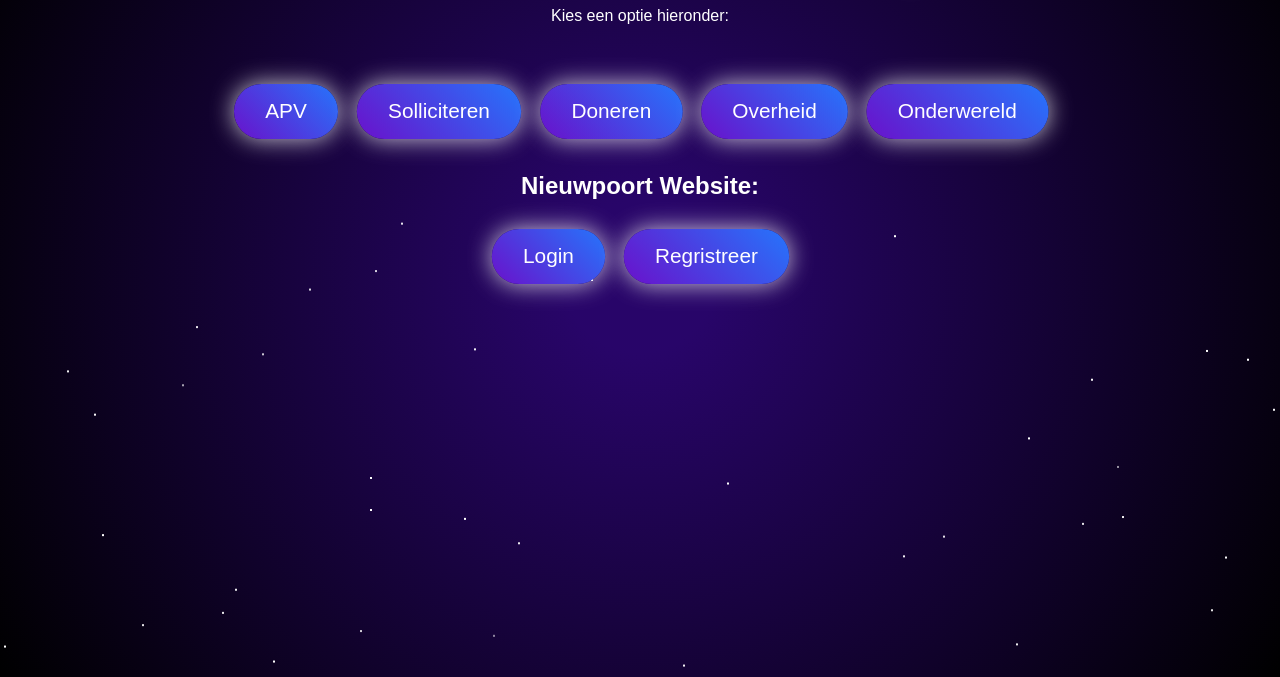
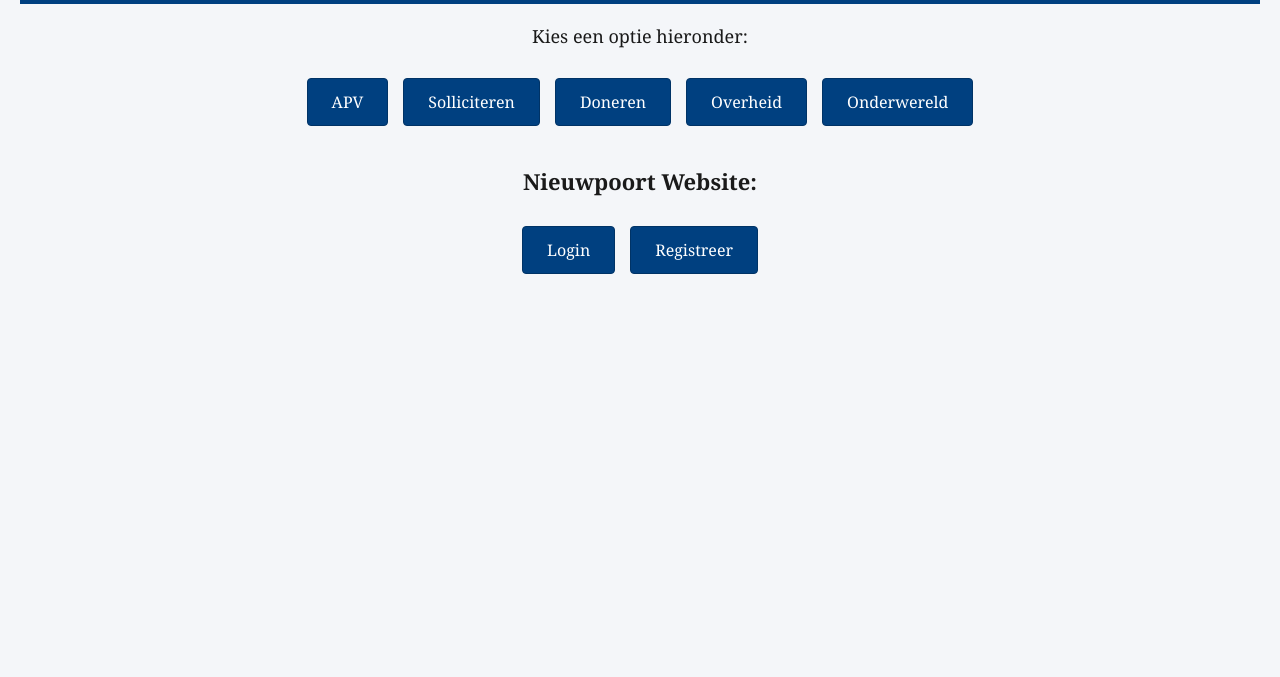
Before and after one commit to BrendenKps/NieuwpoortRP, a plain HTML site: page index.html in a window 1280 px wide. Shown: the part 123-800 px from the top of the page. Drawn offline with Linux system fonts and the light colour scheme.

Commit message:
Update index.html

```diff
--- a/index.html
+++ b/index.html
@@ -6,133 +6,83 @@
     <title>FiveM Server - Homepage</title>
     <style>
         body {
-            font-family: Arial, sans-serif;
+            font-family: 'Georgia', serif;
+            background-color: #f4f6f9;
+            margin: 0;
+            padding: 40px 20px;
+            color: #1a1a1a;
+        }
+
+        header {
+            background-color: #002d62;
+            color: white;
+            padding: 20px;
             text-align: center;
+            border-bottom: 4px solid #004080;
+        }
+
+        h1 {
             margin: 0;
-            overflow: hidden;
-            color: white;
-            padding: 50px;
+            font-size: 32px;
         }
-        .background {
-            position: fixed;
-            top: 0;
-            left: 0;
-            width: 100%;
-            height: 100%;
-            background: radial-gradient(circle, rgb(40, 5, 105) 10%, rgba(0,0,0,1) 100%);
-            overflow: hidden;
-            z-index: -1;
+
+        p {
+            font-size: 18px;
+            text-align: center;
+            margin-top: 20px;
         }
-        .stars {
-            position: absolute;
-            width: 100%;
-            height: 100%;
+
+        .button-container {
+            display: flex;
+            flex-wrap: wrap;
+            justify-content: center;
+            margin-top: 30px;
+            gap: 15px;
         }
-        .star {
-            position: absolute;
-            width: 2px;
-            height: 2px;
-            background: white;
-            opacity: 0.8;
-            animation: twinkle 2s infinite ease-in-out alternate, moveStars linear infinite;
-        }
-        @keyframes twinkle {
-            from { opacity: 0.3; }
-            to { opacity: 1; }
-        }
-        @keyframes moveStars {
-            from { transform: translateY(0); }
-            to { transform: translateY(100vh); }
-        }
-        .button-container {
-            margin-top: 50px;
-        }
+
         .button {
             display: inline-block;
-            background: linear-gradient(45deg, #6a11cb, #2575fc);
+            background-color: #004080;
             color: white;
-            padding: 15px 30px;
-            margin: 10px;
             text-decoration: none;
-            font-size: 20px;
-            border-radius: 30px;
-            transition: 0.3s;
-            box-shadow: 0 0 15px rgba(255, 255, 255, 0.5);
-            animation: pulse 2s infinite alternate, glowEffect 3s infinite alternate;
-            position: relative;
-            overflow: hidden;
+            padding: 12px 24px;
+            font-size: 16px;
+            border-radius: 4px;
+            border: 1px solid #003366;
+            transition: background-color 0.3s ease;
         }
-        .button::before {
-            content: "";
-            position: absolute;
-            top: -50%;
-            left: -50%;
-            width: 200%;
-            height: 200%;
-            background: radial-gradient(circle, rgba(255,255,255,0.4) 10%, transparent 70%);
-            transform: rotate(25deg);
-            transition: opacity 0.3s;
-            opacity: 0;
+
+        .button:hover {
+            background-color: #002d62;
         }
-        .button:hover::before {
-            opacity: 1;
-        }
-        .button:hover {
-            background: linear-gradient(45deg, #2575fc, #6a11cb);
-            box-shadow: 0 0 25px rgba(255, 255, 255, 0.8);
-            transform: scale(1.1);
-        }
-        @keyframes pulse {
-            from { transform: scale(1); }
-            to { transform: scale(1.05); }
-        }
-        @keyframes glowEffect {
-            from { box-shadow: 0 0 15px rgba(255, 255, 255, 0.5); }
-            to { box-shadow: 0 0 30px rgba(255, 255, 255, 1); }
-        }
-        h1 {
-            text-shadow: 0 0 15px rgba(255, 255, 255, 0.8);
-            animation: glow 2s infinite alternate;
-        }
-        @keyframes glow {
-            from { text-shadow: 0 0 10px rgba(255, 255, 255, 0.5); }
-            to { text-shadow: 0 0 20px rgba(255, 255, 255, 1); }
+
+        h2 {
+            text-align: center;
+            margin-top: 40px;
+            font-size: 22px;
         }
     </style>
 </head>
 <body>
-    <div class="background">
-        <div class="stars" id="stars"></div>
-    </div>
-    <h1>Welkom op de FiveM Server Homepage</h1>
+    <header>
+        <h1>Welkom op de FiveM Server Homepage</h1>
+    </header>
+
     <p>Kies een optie hieronder:</p>
+
     <div class="button-container">
         <a href="apv.html" class="button">APV</a>
         <a href="solli.html" class="button">Solliciteren</a>
         <a href="dono.html" class="button">Doneren</a>
         <a href="HomepageOV.html" class="button">Overheid</a>
         <a href="HomepageOW.html" class="button">Onderwereld</a>
-        <h2>Nieuwpoort Website:</h2>
+    </div>
+
+    <h2>Nieuwpoort Website:</h2>
+
+    <div class="button-container">
         <a href="login.html" class="button">Login</a>
-        <a href="register.html" class="button">Regristreer</a>
+        <a href="register.html" class="button">Registreer</a>
     </div>
-    <script>
-        function createStars() {
-            const starsContainer = document.getElementById("stars");
-            for (let i = 0; i < 100; i++) {
-                let star = document.createElement("div");
-                star.classList.add("star");
-                let x = Math.random() * 100;
-                let y = Math.random() * 100;
-                let duration = Math.random() * 4 + 3;
-                let speed = Math.random() * 10 + 5;
-                star.style.left = `${x}%`;
-                star.style.top = `${y}%`;
-                star.style.animationDuration = `${duration}s, ${speed}s`;
-                starsContainer.appendChild(star);
-            }
-        }
-        createStars();
-    </script>
 </body>
 </html>
```
